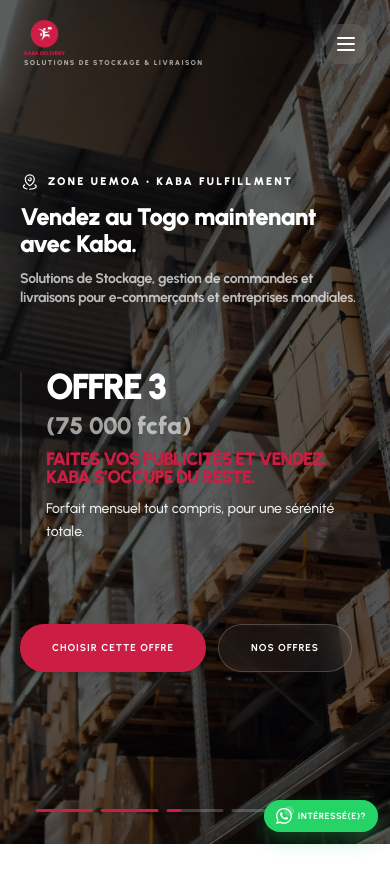
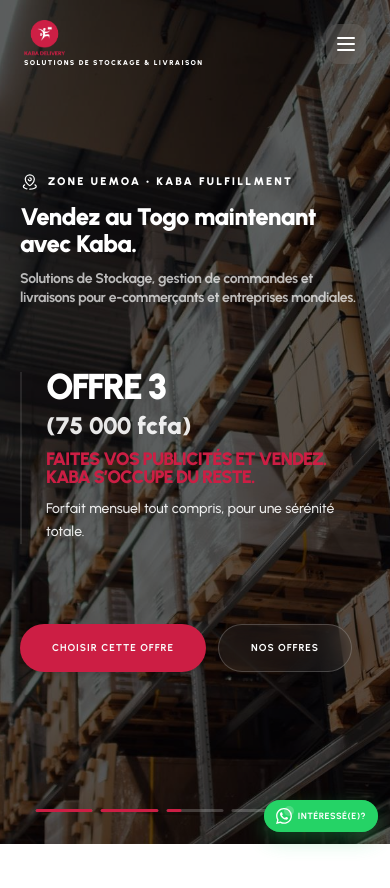
Before and after one commit to GhostEsso/fullfilment, a Next.js app: page / in a window 390 px wide. Shown: the top 888 px of the page. Built offline with nearby package versions, Linux system fonts and the light colour scheme.

Commit message:
fix: finalize accessibility to reach 100 score

```diff
--- a/src/components/layout/footer.tsx
+++ b/src/components/layout/footer.tsx
@@ -35,12 +35,12 @@
                   height={70}
                   className="h-16 md:h-20 w-auto object-contain transition-transform duration-500 group-hover:scale-105"
                 />
-                <span className="text-[10px] md:text-xs font-black uppercase tracking-[0.2em] text-foreground/60">
+                <span className="text-[10px] md:text-xs font-black uppercase tracking-[0.2em] text-foreground/80">
                   Solutions de Stockage & Livraison
                 </span>
               </div>
             </Link>
-            <p className="text-lg leading-relaxed max-w-md font-medium text-foreground/70">
+            <p className="text-lg leading-relaxed max-w-md font-medium text-foreground/90">
               E-commerce & Logistique depuis 2019. Vendez, Kaba gère votre logistique.
             </p>
 
--- a/src/components/layout/header.tsx
+++ b/src/components/layout/header.tsx
@@ -61,7 +61,7 @@
           />
           <span className={cn(
             "text-[7px] md:text-[9px] font-black uppercase tracking-[0.2em] transition-all duration-500 mt-0.5",
-            isScrolled ? "text-primary/80" : "text-white/60"
+            isScrolled ? "text-primary" : "text-white"
           )}>
             Solutions de Stockage & Livraison
           </span>
--- a/src/components/sections/faq.tsx
+++ b/src/components/sections/faq.tsx
@@ -37,7 +37,7 @@
               <AccordionTrigger className="text-left text-lg md:text-xl font-black py-6 hover:no-underline hover:text-primary transition-colors text-foreground">
                 {item.question}
               </AccordionTrigger>
-              <AccordionContent className="text-foreground/70 text-base md:text-lg leading-relaxed pb-6 font-medium">
+              <AccordionContent className="text-foreground/90 text-base md:text-lg leading-relaxed pb-6 font-medium">
                 {item.answer}
               </AccordionContent>
             </AccordionItem>
--- a/src/components/sections/hero.tsx
+++ b/src/components/sections/hero.tsx
@@ -86,7 +86,7 @@
           <div className="flex flex-col justify-center mt-16 md:mt-24 md:min-h-[200px] border-l-2 border-white/10 pl-6 md:pl-10">
             <h1 className="font-headline text-4xl sm:text-5xl md:text-4xl lg:text-8xl font-black uppercase tracking-tighter leading-[0.85] text-white">
               {currentOffer.name}
-              <span className="block mt-2 text-2xl md:text-2xl lg:text-5xl font-black text-white/60 normal-case tracking-normal">
+              <span className="block mt-2 text-2xl md:text-2xl lg:text-5xl font-black text-white/90 normal-case tracking-normal">
                 ({currentOffer.price.toLowerCase() === 'sur devis' ? 'sur mesure' : currentOffer.price.split(' /')[0].toLowerCase()})
               </span>
             </h1>
```
